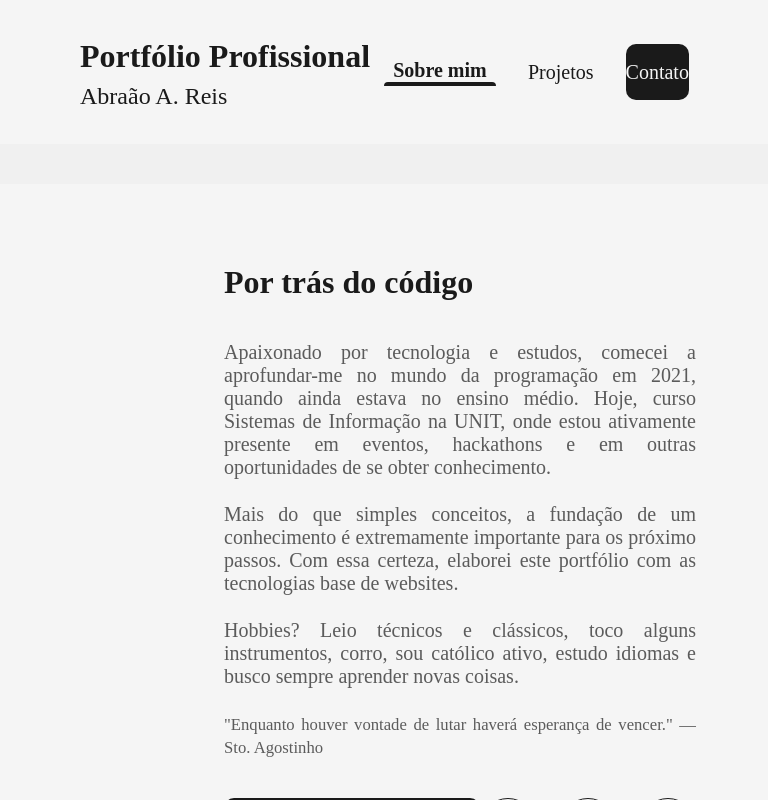
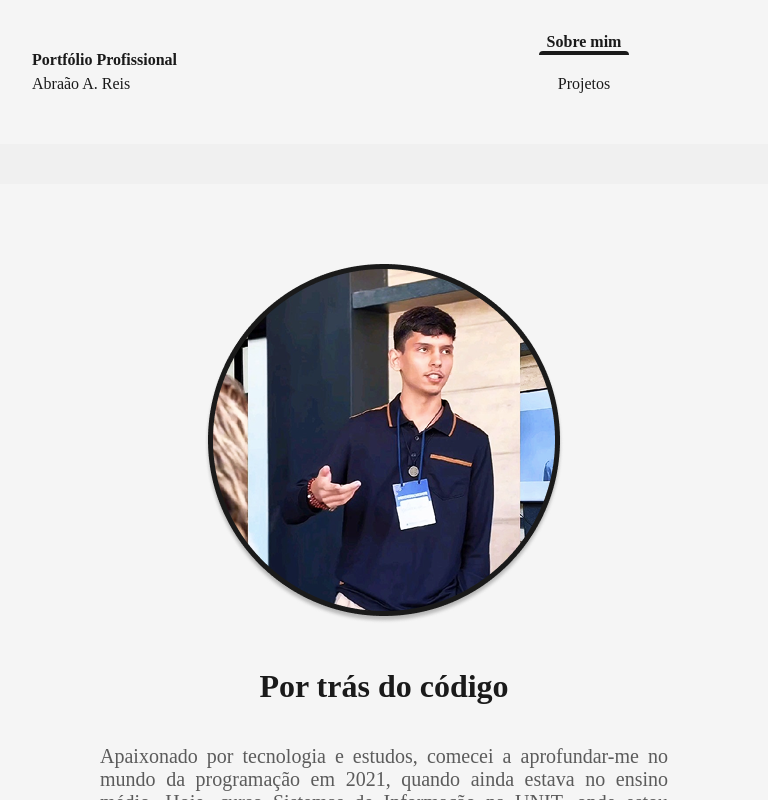
Before and after one commit to abraao-reyys/portfolio-profissional-2.0, a Nuxt app: page / in a window 768 px wide. Built offline with nearby package versions, Linux system fonts and the light colour scheme; a web font is replaced by a local one.

Commit message:
commit apressado

```diff
--- a/components/EducationCard.vue
+++ b/components/EducationCard.vue
@@ -21,7 +21,7 @@
     justify-content: space-between;
     gap: 8px;
 
-    width: 100%;
+    width: 368px;
 
     padding: 16px;
 
@@ -33,7 +33,6 @@
         align-items: center;
 
         font-size: var(--font-xl);
-        height: 32px;
         font-weight: 700;
     }
 
--- a/components/Form.vue
+++ b/components/Form.vue
@@ -112,4 +112,12 @@ form {
         outline: 1px solid var(--principal);
     }
 }
+
+@media screen and (min-width: 400px) and (max-width: 1100px) {
+    form {
+        .form-row:nth-of-type(1) {
+            flex-direction: column !important;
+        }
+    }
+}
 </style>
--- a/components/Header.vue
+++ b/components/Header.vue
@@ -142,4 +142,42 @@ header {
         }
     }
 }
+
+@media screen and (min-width: 400px) and (max-width: 1100px) {
+    header {
+        padding: 32px;
+
+        .title-header {
+            font-size: 16px !important;
+            line-height: 24px !important;
+        }
+
+        .subtitle-header {
+            font-size: 16px !important;
+            line-height: 24px !important;
+        }
+
+        ul {
+            flex-direction: column;
+            gap: 0 !important;
+        }
+
+        ul > li:last-of-type {
+            display: none;
+        }
+
+        .page-nav-link {
+            font-size: 16px !important;
+            width: 100px !important;
+        }
+
+        .nav-link-highlight {
+            width: 90px !important;
+        }
+
+        nav {
+            padding-left: 48px;
+        }
+    }
+}
 </style>
--- a/nuxt.config.ts
+++ b/nuxt.config.ts
@@ -5,7 +5,10 @@ export default defineNuxtConfig({
   pages: true,
   app: {
     head: {
-      title: 'Abraão Reis - Portfólio Profissional'
+      title: 'Abraão Reis - Personal Resume',
+      link: [
+        { rel: 'icon', type: 'image/x-icon', href: '/favicon.ico'}
+      ]
     }
   },
   css: [
--- a/pages/index.vue
+++ b/pages/index.vue
@@ -118,7 +118,7 @@ const copyText = (text) => {
                         <p><small>"Enquanto houver vontade de lutar haverá esperança de vencer." — Sto. Agostinho</small></p>
                     </div>
                     <div class="action-buttons">
-                        <button class="button-filled">Baixar currículo</button>
+                        <button class="button-filled" id="downloadCv">Baixar currículo</button>
                         <div class="network-buttons-container">
                             <a href="#">
                                 <div class="network-button">
@@ -228,19 +228,6 @@ const copyText = (text) => {
             <h2>Habilidades</h2>
             <div class="skills-columns">
                 <div class="skill-column">
-                    <div class="skills-type">Idiomas</div>
-                    <div class="skill-cards">
-                        <SkillCard v-for="skill in idiomSkills">
-                            <template #cardTitle>
-                                {{ skill.title }}
-                            </template>
-                            <template #cardPercent>
-                                {{ skill.percent }}
-                            </template>
-                        </SkillCard>
-                    </div>
-                </div>
-                <div class="skill-column">
                     <div class="skills-type">Softwares</div>
                     <div class="skill-cards">
                         <SkillCard v-for="skill in softwareSkills">
@@ -257,6 +244,19 @@ const copyText = (text) => {
                     <div class="skills-type">Código</div>
                     <div class="skill-cards">
                         <SkillCard v-for="skill in codeSkills">
+                            <template #cardTitle>
+                                {{ skill.title }}
+                            </template>
+                            <template #cardPercent>
+                                {{ skill.percent }}
+                            </template>
+                        </SkillCard>
+                    </div>
+                </div>
+                <div class="skill-column">
+                    <div class="skills-type">Idiomas</div>
+                    <div class="skill-cards">
+                        <SkillCard v-for="skill in idiomSkills">
                             <template #cardTitle>
                                 {{ skill.title }}
                             </template>
@@ -352,13 +352,20 @@ main {
 
         .section-container {
             display: flex;
+            flex-flow: row wrap-reverse;
+            justify-content: center;
             align-items: center;
-            gap: 200px;
+            gap: 40px;
+
+            width: 100%;
 
             .section-history-content {
                 display: flex;
                 flex-direction: column;
                 gap: 40px;
+
+                max-width: 920px;
+                width: 100%;
 
                 .history-description {
                     display: flex;
@@ -410,7 +417,8 @@ main {
     section#education {
         .education-cards {
             display: flex;
-            justify-content: space-between;
+            flex-flow: row wrap;
+            justify-content: center;
             gap: 56px;
         }
     }
@@ -427,7 +435,9 @@ main {
     section#skills {
         .skills-columns {
             display: flex;
-            justify-content: space-between;
+            flex-flow: row wrap;
+            justify-content: center;
+            gap: 80px;
 
             width: 100%;
 
@@ -468,6 +478,7 @@ main {
                 color: var(--text-light);
                 font-size: var(--font-lg);
                 font-weight: 300;
+                text-align: center;
             }
         }
 
@@ -481,8 +492,9 @@ main {
 
             .infos-container {
                 display: flex;
-                justify-content: space-between;
-                gap: 128px;
+                flex-flow: row wrap;
+                justify-content: center;
+                gap: 64px;
 
                 width: 100%;
 
@@ -492,7 +504,7 @@ main {
                     align-items: center;
                     gap: var(--space-sm);
 
-                    width: 100%;
+                    width: 354px;
 
                     .info-content {
                         display: flex;
@@ -507,6 +519,7 @@ main {
                         .info-description {
                             color: var(--text-light);
                             font-size: var(--font-lg);
+                            text-align: center;
                         }
                     }
                 }
@@ -554,4 +567,34 @@ main {
         }
     }
 }
+
+@media screen and (min-width: 400px) and (max-width: 1100px) {
+    main {
+        padding: 0 24px;
+    }
+
+    #aboutMe {
+        .section-history-content {
+            align-items: center;
+        }
+    }
+
+    #downloadCv {
+        display: none;
+    }
+
+    iframe {
+        width: 490px;
+    }
+}
+
+@media screen and (min-width: 360px) and (max-width: 500px) {
+    #aboutMe {
+        padding: 0 !important;
+    }
+
+    iframe {
+        width: 350px;
+    }
+}
 </style>
--- a/pages/projects.vue
+++ b/pages/projects.vue
@@ -78,12 +78,18 @@ main {
     .project-cards-container {
         display: flex;
         flex-flow: row wrap;
-        justify-content: space-between;
-        gap: 56px 0;
+        justify-content: center;
+        gap: 80px;
 
         height: 100%;
         max-width: 1256px;
         width: 100%;
     }
 }
+
+@media screen and (min-width: 360px) and (max-width: 500px) {
+    main {
+        padding: 48px;
+    }
+}
 </style>
```
Also changed, not shown: 1 other file (tests, documents, lock files or other folders).
